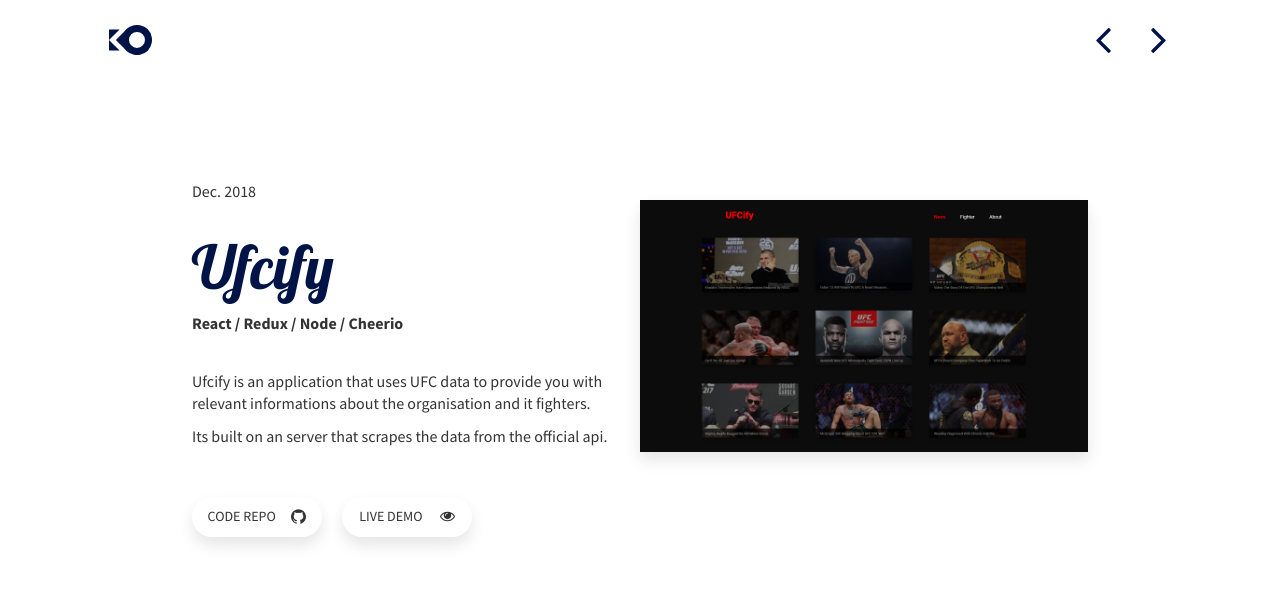
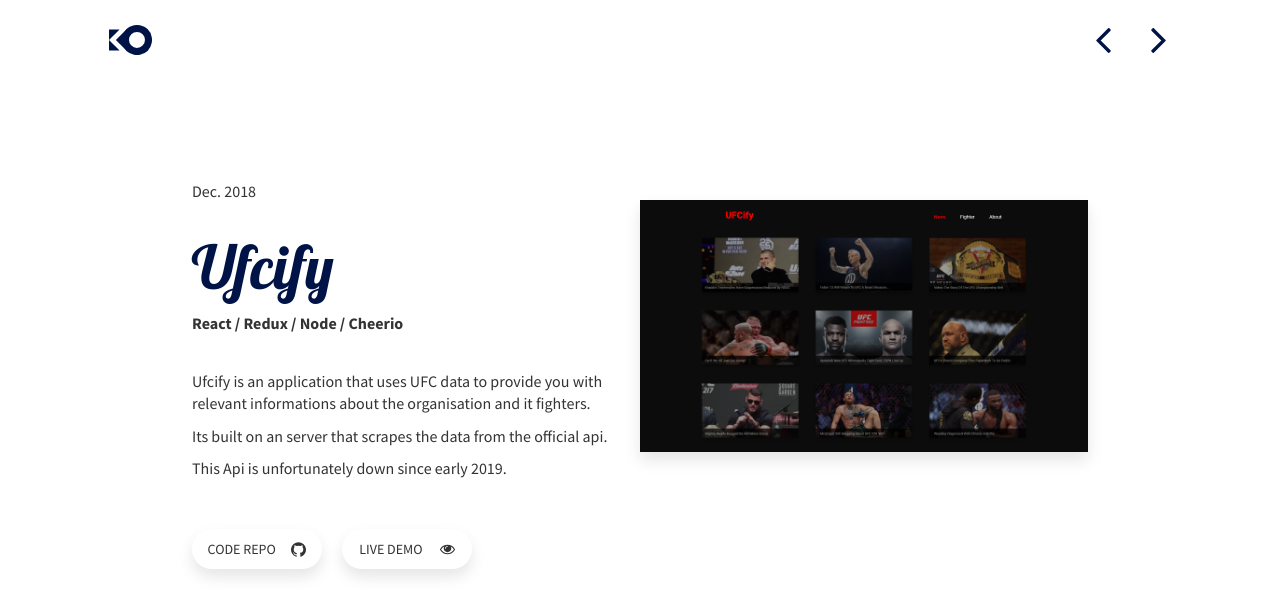
Before and after one commit to kevscript/vue-folio, a Vue app: page /project/ufcify in a window 1280 px wide. Shown: the top 616 px of the page. Built offline with nearby package versions, Linux system fonts and the light colour scheme.

Commit message:
added info about ufc api being down

```diff
--- a/src/containers/UfcifyPage.vue
+++ b/src/containers/UfcifyPage.vue
@@ -6,7 +6,7 @@
     repo="https://github.com/kevscript/ufcify"
     name="Ufcify"
     :skills='["React", "Redux", "Node", "Cheerio"]'
-    :content='["Ufcify is an application that uses UFC data to provide you with relevant informations about the organisation and it fighters.", "Its built on an server that scrapes the data from the official api."]'
+    :content='["Ufcify is an application that uses UFC data to provide you with relevant informations about the organisation and it fighters.", "Its built on an server that scrapes the data from the official api.", "This Api is unfortunately down since early 2019."]'
     :images="['ufcify/ufcify.png']"
     date="Dec. 2018"
   />
```
